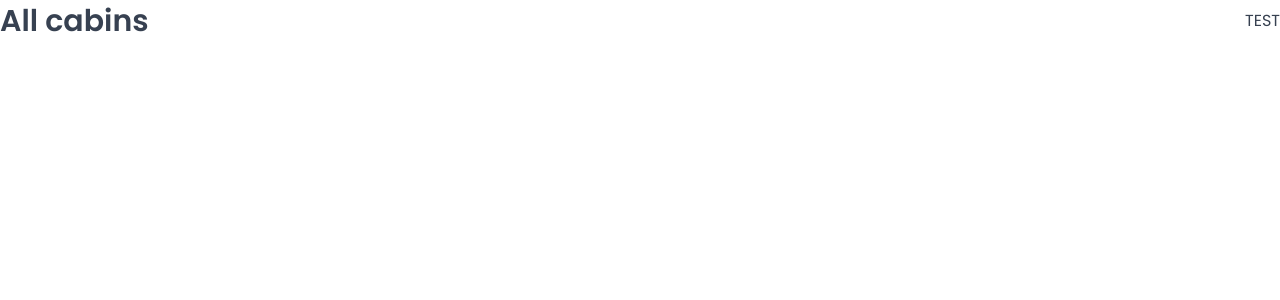
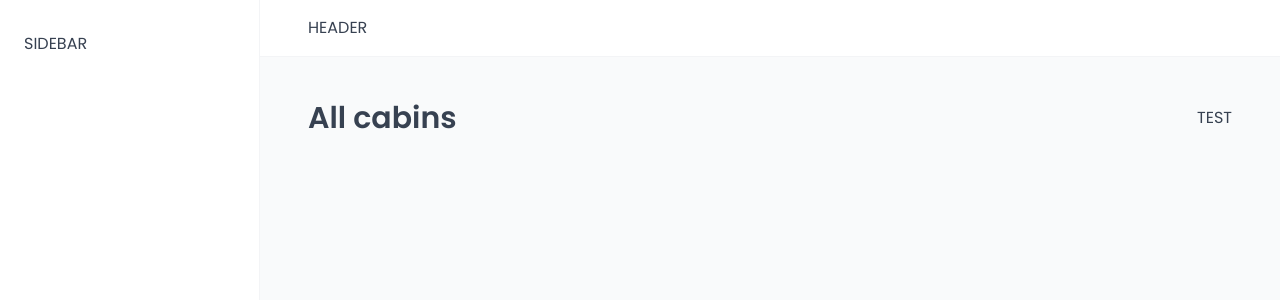
Before and after one commit to Oluwa-Laughter/wild-oasis, a React (Vite) app: page /cabins in a window 1280 px wide. Shown: the top 300 px of the page. Built offline with nearby package versions, Linux system fonts and the light colour scheme; a web font is replaced by a local one.

Commit message:
building the app layout

```diff
--- a/src/App.jsx
+++ b/src/App.jsx
@@ -8,6 +8,7 @@
 import Bookings from "./pages/Bookings";
 import Cabins from "./pages/Cabins";
 import PageNotFound from "./pages/PageNotFound";
+import AppLayout from "./ui/AppLayout";
 
 function App() {
   return (
@@ -15,6 +16,7 @@
       <GlobalStyles />
       <BrowserRouter>
         <Routes>
+          <Route element={<AppLayout />}>
             <Route index element={<Navigate replace to="dashboard" />} />
             <Route path="dashboard" element={<Dashboard />} />
             <Route path="bookings" element={<Bookings />} />
@@ -22,6 +24,7 @@
             <Route path="users" element={<Users />} />
             <Route path="settings" element={<Settings />} />
             <Route path="account" element={<Account />} />
+          </Route>
           <Route path="login" element={<Login />} />
           <Route path="*" element={<PageNotFound />} />
         </Routes>
--- /dev/null
+++ b/src/ui/AppLayout.jsx
@@ -0,0 +1,31 @@
+import { Outlet } from "react-router-dom";
+import Sidebar from "./Sidebar";
+import Header from "./Header";
+import styled from "styled-components";
+
+const StyledAppLayout = styled.div`
+  display: grid;
+  grid-template-columns: 26rem 1fr;
+  grid-template-rows: auto 1fr;
+  height: 100vh;
+`;
+
+const Main = styled.main`
+  background-color: var(--color-grey-50);
+  padding: 4rem 4.8rem 6.4rem;
+`;
+
+function AppLayout() {
+  return (
+    <StyledAppLayout>
+      <Header />
+      <Sidebar />
+
+      <Main>
+        <Outlet />
+      </Main>
+    </StyledAppLayout>
+  );
+}
+
+export default AppLayout;
--- /dev/null
+++ b/src/ui/Header.jsx
@@ -0,0 +1,13 @@
+import styled from "styled-components";
+
+const StyledHeader = styled.header`
+  background-color: var(--color-grey-0);
+  padding: 1.6rem 4.8rem;
+  border-bottom: 1px solid var(--color-grey-100);
+`;
+
+function Header() {
+  return <StyledHeader>HEADER</StyledHeader>;
+}
+
+export default Header;
--- /dev/null
+++ b/src/ui/Sidebar.jsx
@@ -0,0 +1,15 @@
+import styled from "styled-components";
+
+const StyledSidebar = styled.aside`
+  background-color: var(--color-grey-0);
+  padding: 3.2rem 2.4rem;
+  border-right: 1px solid var(--color-grey-100);
+
+  grid-row: 1 / -1;
+`;
+
+function Sidebar() {
+  return <StyledSidebar>SIDEBAR</StyledSidebar>;
+}
+
+export default Sidebar;
```
Lines whose indentation alone changed are shown as unchanged.
